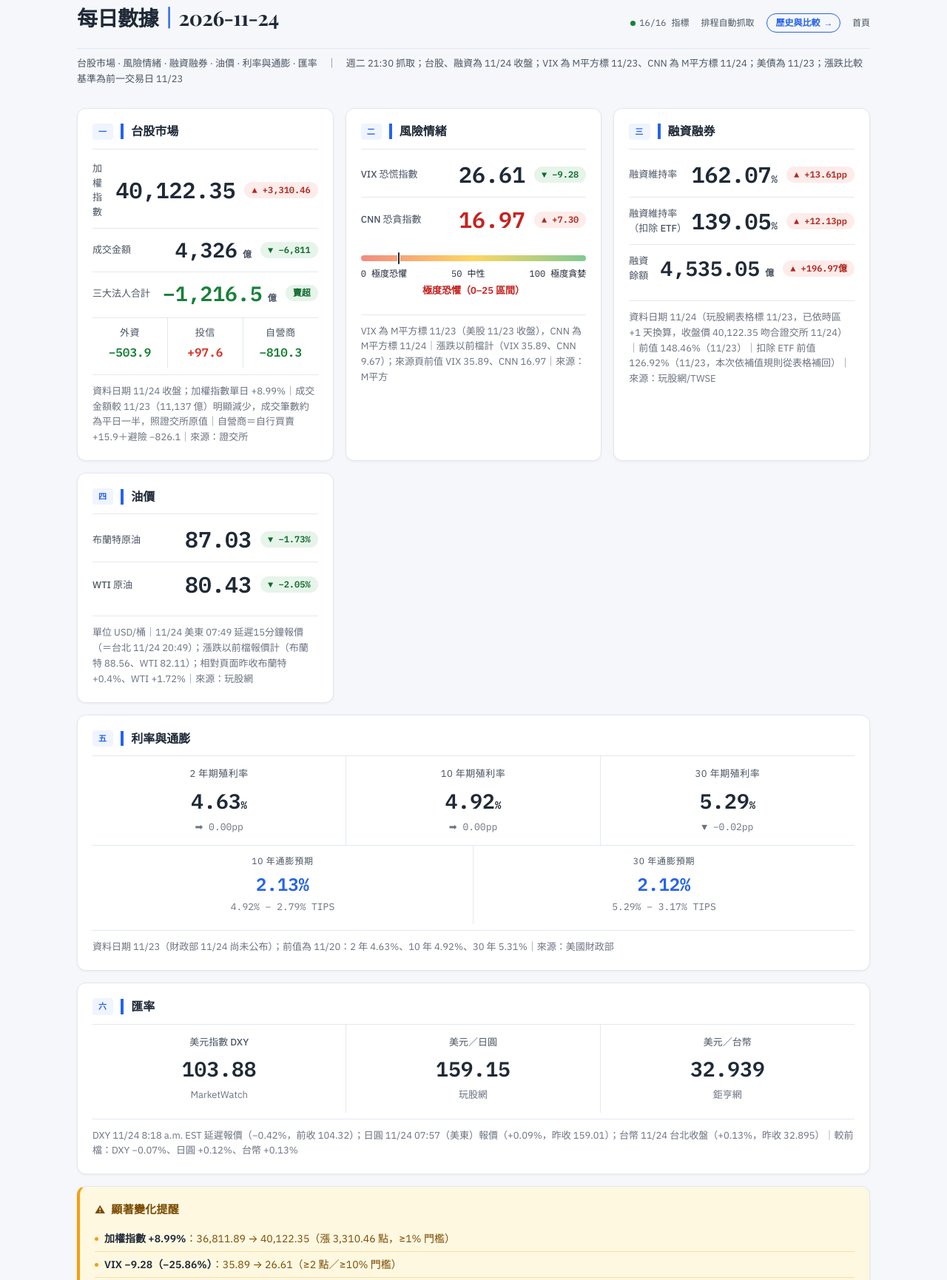
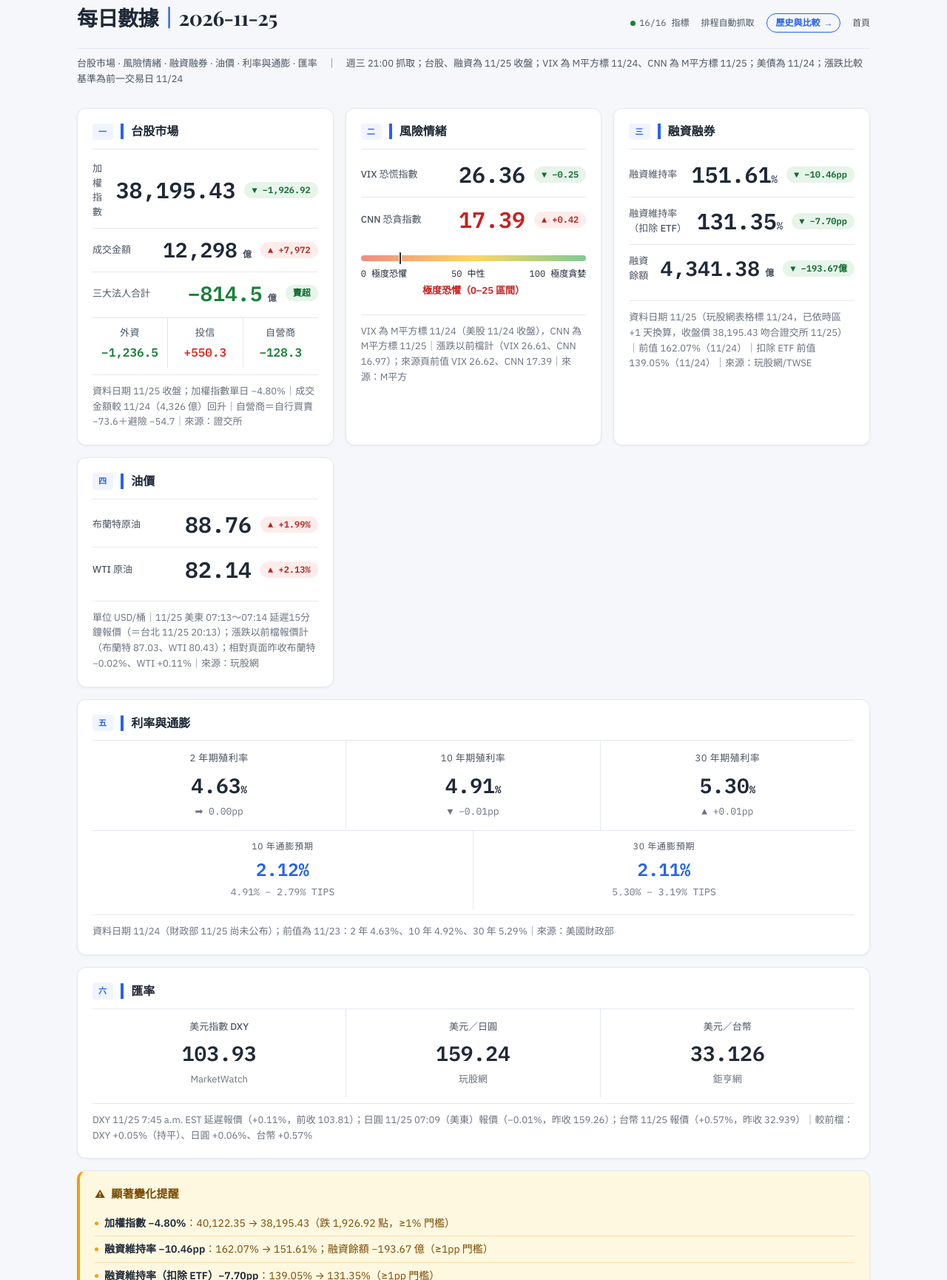
Before and after one commit to LiaoPeiTing/patty-daily-dashboard, a plain HTML site: page macro-dashboard.html in a window 1280 px wide. Shown: the part 29-1759 px from the top of the page at 74% size. Drawn offline with nearby package versions, Linux system fonts and the light colour scheme.

Commit message:
update: 2026-11-25 macro dashboard

```diff
--- a/data/history.csv
+++ b/data/history.csv
@@ -41,3 +41,4 @@
 2026-11-20,36033.29,9353,-509.4,-95.1,-73.5,-340.8,29.98,18.59,140.43,119.53,4352.27,91.65,82.52,4.76,5.04,5.4,2.16,2.16,103.59,158.7,32.936
 2026-11-23,36811.89,11137,-521,-289.5,-41.5,-190,35.89,9.67,148.46,126.92,4338.08,88.56,82.11,4.63,4.92,5.31,2.15,2.14,103.95,158.96,32.895
 2026-11-24,40122.35,4326,-1216.5,-503.9,97.6,-810.3,26.61,16.97,162.07,139.05,4535.05,87.03,80.43,4.63,4.92,5.29,2.13,2.12,103.88,159.15,32.939
+2026-11-25,38195.43,12298,-814.5,-1236.5,550.3,-128.3,26.36,17.39,151.61,131.35,4341.38,88.76,82.14,4.63,4.91,5.3,2.12,2.11,103.93,159.24,33.126
--- a/data/history.json
+++ b/data/history.json
@@ -42,5 +42,6 @@
 {"date": "2026-11-19", "taiex": 38426.89, "turnover": 9430, "inst_total": -432.3, "foreign": -243.1, "trust": 43.9, "dealer": -233, "vix": 24.56, "cnn": 24.58, "margin_ratio": 147.93, "margin_balance": 4843.68, "brent": 92.79, "wti": 83.08, "y2": 4.8, "y10": 5.07, "y30": 5.41, "be10": 2.19, "be30": 2.16, "dxy": 103.67, "usdjpy": 159.9, "usdtwd": 32.942, "margin_ratio_ex_etf": 128.31, "tw_date": "2026-11-19", "tw_date_src": "verified"},
 {"date": "2026-11-20", "taiex": 36033.29, "turnover": 9353, "inst_total": -509.4, "foreign": -95.1, "trust": -73.5, "dealer": -340.8, "vix": 29.98, "cnn": 18.59, "margin_ratio": 140.43, "margin_balance": 4352.27, "brent": 91.65, "wti": 82.52, "y2": 4.76, "y10": 5.04, "y30": 5.4, "be10": 2.16, "be30": 2.16, "dxy": 103.59, "usdjpy": 158.7, "usdtwd": 32.936, "margin_ratio_ex_etf": 119.53, "tw_date": "2026-11-20", "tw_date_src": "verified"},
 {"date": "2026-11-23", "taiex": 36811.89, "turnover": 11137, "inst_total": -521, "foreign": -289.5, "trust": -41.5, "dealer": -190, "vix": 35.89, "cnn": 9.67, "margin_ratio": 148.46, "margin_balance": 4338.08, "brent": 88.56, "wti": 82.11, "y2": 4.63, "y10": 4.92, "y30": 5.31, "be10": 2.15, "be30": 2.14, "dxy": 103.95, "usdjpy": 158.96, "usdtwd": 32.895, "margin_ratio_ex_etf": 126.92, "tw_date": "2026-11-23", "tw_date_src": "verified"},
-{"date": "2026-11-24", "taiex": 40122.35, "turnover": 4326, "inst_total": -1216.5, "foreign": -503.9, "trust": 97.6, "dealer": -810.3, "vix": 26.61, "cnn": 16.97, "margin_ratio": 162.07, "margin_balance": 4535.05, "brent": 87.03, "wti": 80.43, "y2": 4.63, "y10": 4.92, "y30": 5.29, "be10": 2.13, "be30": 2.12, "dxy": 103.88, "usdjpy": 159.15, "usdtwd": 32.939, "margin_ratio_ex_etf": 139.05, "tw_date": "2026-11-24", "tw_date_src": "verified"}
+{"date": "2026-11-24", "taiex": 40122.35, "turnover": 4326, "inst_total": -1216.5, "foreign": -503.9, "trust": 97.6, "dealer": -810.3, "vix": 26.61, "cnn": 16.97, "margin_ratio": 162.07, "margin_balance": 4535.05, "brent": 87.03, "wti": 80.43, "y2": 4.63, "y10": 4.92, "y30": 5.29, "be10": 2.13, "be30": 2.12, "dxy": 103.88, "usdjpy": 159.15, "usdtwd": 32.939, "margin_ratio_ex_etf": 139.05, "tw_date": "2026-11-24", "tw_date_src": "verified"},
+{"date":"2026-11-25","taiex":38195.43,"turnover":12298,"inst_total":-814.5,"foreign":-1236.5,"trust":550.3,"dealer":-128.3,"vix":26.36,"cnn":17.39,"margin_ratio":151.61,"margin_balance":4341.38,"brent":88.76,"wti":82.14,"y2":4.63,"y10":4.91,"y30":5.3,"be10":2.12,"be30":2.11,"dxy":103.93,"usdjpy":159.24,"usdtwd":33.126,"margin_ratio_ex_etf":131.35,"tw_date":"2026-11-25","tw_date_src":"verified"}
 ]
--- a/macro-dashboard.html
+++ b/macro-dashboard.html
@@ -528,7 +528,7 @@ body {
 
 <div class="dashboard">
   <div class="header">
-    <h1>每日數據<span>｜</span>2026-11-24</h1>
+    <h1>每日數據<span>｜</span>2026-11-25</h1>
     <div class="header-meta">
       <span><span class="status-dot"></span>16/16 指標</span>
       <span>排程自動抓取</span>
@@ -536,81 +536,81 @@ body {
       <a href="index.html" style="color:var(--text-sub);text-decoration:none">首頁</a>
     </div>
   </div>
-  <p class="subtitle">台股市場 · 風險情緒 · 融資融券 · 油價 · 利率與通膨 · 匯率　｜　週二 21:30 抓取；台股、融資為 11/24 收盤；VIX 為 M平方標 11/23、CNN 為 M平方標 11/24；美債為 11/23；漲跌比較基準為前一交易日 11/23</p>
+  <p class="subtitle">台股市場 · 風險情緒 · 融資融券 · 油價 · 利率與通膨 · 匯率　｜　週三 21:00 抓取；台股、融資為 11/25 收盤；VIX 為 M平方標 11/24、CNN 為 M平方標 11/25；美債為 11/24；漲跌比較基準為前一交易日 11/24</p>
 
   <div class="grid">
 
     <div class="card">
       <div class="card-header"><span class="section-tag">一</span><span class="card-title">台股市場</span></div>
       <div class="card-body">
-        <div class="indicator"><span class="ind-label">加權指數</span><span class="ind-value large">40,122.35</span><span class="ind-change up">▲ +3,310.46</span></div>
-        <div class="indicator"><span class="ind-label">成交金額</span><span class="ind-value">4,326<span style="font-size:12px;color:var(--text-sub)"> 億</span></span><span class="ind-change down">▼ −6,811</span></div>
-        <div class="indicator"><span class="ind-label">三大法人合計</span><span class="ind-value" style="color:var(--down)">−1,216.5<span style="font-size:12px;color:var(--text-sub)"> 億</span></span><span class="ind-change down">賣超</span></div>
+        <div class="indicator"><span class="ind-label">加權指數</span><span class="ind-value large">38,195.43</span><span class="ind-change down">▼ −1,926.92</span></div>
+        <div class="indicator"><span class="ind-label">成交金額</span><span class="ind-value">12,298<span style="font-size:12px;color:var(--text-sub)"> 億</span></span><span class="ind-change up">▲ +7,972</span></div>
+        <div class="indicator"><span class="ind-label">三大法人合計</span><span class="ind-value" style="color:var(--down)">−814.5<span style="font-size:12px;color:var(--text-sub)"> 億</span></span><span class="ind-change down">賣超</span></div>
       </div>
       <div class="inst-breakdown">
-        <div class="inst-item"><div class="inst-name">外資</div><div class="inst-val neg">−503.9</div></div>
-        <div class="inst-item"><div class="inst-name">投信</div><div class="inst-val pos">+97.6</div></div>
-        <div class="inst-item"><div class="inst-name">自營商</div><div class="inst-val neg">−810.3</div></div>
+        <div class="inst-item"><div class="inst-name">外資</div><div class="inst-val neg">−1,236.5</div></div>
+        <div class="inst-item"><div class="inst-name">投信</div><div class="inst-val pos">+550.3</div></div>
+        <div class="inst-item"><div class="inst-name">自營商</div><div class="inst-val neg">−128.3</div></div>
       </div>
-      <div class="margin-note">資料日期 11/24 收盤；加權指數單日 +8.99%｜成交金額較 11/23（11,137 億）明顯減少，成交筆數約為平日一半，照證交所原值｜自營商＝自行買賣 +15.9＋避險 −826.1｜來源：證交所</div>
+      <div class="margin-note">資料日期 11/25 收盤；加權指數單日 −4.80%｜成交金額較 11/24（4,326 億）回升｜自營商＝自行買賣 −73.6＋避險 −54.7｜來源：證交所</div>
     </div>
 
     <div class="card">
       <div class="card-header"><span class="section-tag">二</span><span class="card-title">風險情緒</span></div>
       <div class="card-body">
-        <div class="indicator"><span class="ind-label">VIX 恐慌指數</span><span class="ind-value large">26.61</span><span class="ind-change down">▼ −9.28</span></div>
-        <div class="indicator" style="border-top: 1px solid var(--border);"><span class="ind-label">CNN 恐貪指數</span><span class="ind-value large" style="color:var(--fear)">16.97</span><span class="ind-change up">▲ +7.30</span></div>
+        <div class="indicator"><span class="ind-label">VIX 恐慌指數</span><span class="ind-value large">26.36</span><span class="ind-change down">▼ −0.25</span></div>
+        <div class="indicator" style="border-top: 1px solid var(--border);"><span class="ind-label">CNN 恐貪指數</span><span class="ind-value large" style="color:var(--fear)">17.39</span><span class="ind-change up">▲ +0.42</span></div>
       </div>
       <div class="gauge-container">
-        <div class="gauge-bar"><div class="gauge-marker" style="left: 16.97%"></div></div>
+        <div class="gauge-bar"><div class="gauge-marker" style="left: 17.39%"></div></div>
         <div class="gauge-labels"><span>0 極度恐懼</span><span>50 中性</span><span>100 極度貪婪</span></div>
         <div class="gauge-zone" style="color:var(--fear)">極度恐懼（0–25 區間）</div>
       </div>
-      <div class="margin-note">VIX 為 M平方標 11/23（美股 11/23 收盤），CNN 為 M平方標 11/24｜漲跌以前檔計（VIX 35.89、CNN 9.67）；來源頁前值 VIX 35.89、CNN 16.97｜來源：M平方</div>
+      <div class="margin-note">VIX 為 M平方標 11/24（美股 11/24 收盤），CNN 為 M平方標 11/25｜漲跌以前檔計（VIX 26.61、CNN 16.97）；來源頁前值 VIX 26.62、CNN 17.39｜來源：M平方</div>
     </div>
 
     <div class="card">
       <div class="card-header"><span class="section-tag">三</span><span class="card-title">融資融券</span></div>
       <div class="card-body">
-        <div class="indicator"><span class="ind-label">融資維持率</span><span class="ind-value large">162.07<span style="font-size:14px">%</span></span><span class="ind-change up">▲ +13.61pp</span></div>
+        <div class="indicator"><span class="ind-label">融資維持率</span><span class="ind-value large">151.61<span style="font-size:14px">%</span></span><span class="ind-change down">▼ −10.46pp</span></div>
         <!-- 扣除 ETF 這一列：抓不到時，數值改顯示「抓不到」（不帶 %），漲跌膠囊改成 <span class="ind-change flat">—</span>；規則見 SOP 3-4 -->
-        <div class="indicator"><span class="ind-label">融資維持率（扣除 ETF）</span><span class="ind-value large">139.05<span style="font-size:14px">%</span></span><span class="ind-change up">▲ +12.13pp</span></div>
-        <div class="indicator"><span class="ind-label">融資餘額</span><span class="ind-value">4,535.05<span style="font-size:12px;color:var(--text-sub)"> 億</span></span><span class="ind-change up">▲ +196.97億</span></div>
+        <div class="indicator"><span class="ind-label">融資維持率（扣除 ETF）</span><span class="ind-value large">131.35<span style="font-size:14px">%</span></span><span class="ind-change down">▼ −7.70pp</span></div>
+        <div class="indicator"><span class="ind-label">融資餘額</span><span class="ind-value">4,341.38<span style="font-size:12px;color:var(--text-sub)"> 億</span></span><span class="ind-change down">▼ −193.67億</span></div>
       </div>
-      <div class="margin-note">資料日期 11/24（玩股網表格標 11/23，已依時區 +1 天換算，收盤價 40,122.35 吻合證交所 11/24）｜前值 148.46%（11/23）｜扣除 ETF 前值 126.92%（11/23，本次依補值規則從表格補回）｜來源：玩股網/TWSE</div>
+      <div class="margin-note">資料日期 11/25（玩股網表格標 11/24，已依時區 +1 天換算，收盤價 38,195.43 吻合證交所 11/25）｜前值 162.07%（11/24）｜扣除 ETF 前值 139.05%（11/24）｜來源：玩股網/TWSE</div>
     </div>
 
     <div class="card">
       <div class="card-header"><span class="section-tag">四</span><span class="card-title">油價</span></div>
       <div class="card-body">
-        <div class="indicator"><span class="ind-label">布蘭特原油</span><span class="ind-value large">87.03</span><span class="ind-change down">▼ −1.73%</span></div>
-        <div class="indicator"><span class="ind-label">WTI 原油</span><span class="ind-value large">80.43</span><span class="ind-change down">▼ −2.05%</span></div>
+        <div class="indicator"><span class="ind-label">布蘭特原油</span><span class="ind-value large">88.76</span><span class="ind-change up">▲ +1.99%</span></div>
+        <div class="indicator"><span class="ind-label">WTI 原油</span><span class="ind-value large">82.14</span><span class="ind-change up">▲ +2.13%</span></div>
       </div>
-      <div class="margin-note">單位 USD/桶｜11/24 美東 07:49 延遲15分鐘報價（＝台北 11/24 20:49）；漲跌以前檔報價計（布蘭特 88.56、WTI 82.11）；相對頁面昨收布蘭特 +0.4%、WTI +1.72%｜來源：玩股網</div>
+      <div class="margin-note">單位 USD/桶｜11/25 美東 07:13～07:14 延遲15分鐘報價（＝台北 11/25 20:13）；漲跌以前檔報價計（布蘭特 87.03、WTI 80.43）；相對頁面昨收布蘭特 −0.02%、WTI +0.11%｜來源：玩股網</div>
     </div>
 
     <div class="card full">
       <div class="card-header"><span class="section-tag">五</span><span class="card-title">利率與通膨</span></div>
       <div class="rate-row">
         <div class="rate-cell"><div class="rate-label">2 年期殖利率</div><div class="rate-value">4.63<span style="font-size:14px">%</span></div><div class="rate-sub">➡ 0.00pp</div></div>
-        <div class="rate-cell"><div class="rate-label">10 年期殖利率</div><div class="rate-value">4.92<span style="font-size:14px">%</span></div><div class="rate-sub">➡ 0.00pp</div></div>
-        <div class="rate-cell"><div class="rate-label">30 年期殖利率</div><div class="rate-value">5.29<span style="font-size:14px">%</span></div><div class="rate-sub">▼ −0.02pp</div></div>
+        <div class="rate-cell"><div class="rate-label">10 年期殖利率</div><div class="rate-value">4.91<span style="font-size:14px">%</span></div><div class="rate-sub">▼ −0.01pp</div></div>
+        <div class="rate-cell"><div class="rate-label">30 年期殖利率</div><div class="rate-value">5.30<span style="font-size:14px">%</span></div><div class="rate-sub">▲ +0.01pp</div></div>
       </div>
       <div class="inflation-row">
-        <div class="inflation-cell"><div class="inflation-label">10 年通膨預期</div><div class="inflation-value">2.13%</div><div class="inflation-formula">4.92% − 2.79% TIPS</div></div>
-        <div class="inflation-cell"><div class="inflation-label">30 年通膨預期</div><div class="inflation-value">2.12%</div><div class="inflation-formula">5.29% − 3.17% TIPS</div></div>
+        <div class="inflation-cell"><div class="inflation-label">10 年通膨預期</div><div class="inflation-value">2.12%</div><div class="inflation-formula">4.91% − 2.79% TIPS</div></div>
+        <div class="inflation-cell"><div class="inflation-label">30 年通膨預期</div><div class="inflation-value">2.11%</div><div class="inflation-formula">5.30% − 3.19% TIPS</div></div>
       </div>
-      <div class="margin-note">資料日期 11/23（財政部 11/24 尚未公布）；前值為 11/20：2 年 4.63%、10 年 4.92%、30 年 5.31%｜來源：美國財政部</div>
+      <div class="margin-note">資料日期 11/24（財政部 11/25 尚未公布）；前值為 11/23：2 年 4.63%、10 年 4.92%、30 年 5.29%｜來源：美國財政部</div>
     </div>
 
     <div class="card full">
       <div class="card-header"><span class="section-tag">六</span><span class="card-title">匯率</span></div>
       <div class="fx-row">
-        <div class="fx-cell"><div class="fx-label">美元指數 DXY</div><div class="fx-value">103.88</div><div class="fx-source">MarketWatch</div></div>
-        <div class="fx-cell"><div class="fx-label">美元／日圓</div><div class="fx-value">159.15</div><div class="fx-source">玩股網</div></div>
-        <div class="fx-cell"><div class="fx-label">美元／台幣</div><div class="fx-value">32.939</div><div class="fx-source">鉅亨網</div></div>
+        <div class="fx-cell"><div class="fx-label">美元指數 DXY</div><div class="fx-value">103.93</div><div class="fx-source">MarketWatch</div></div>
+        <div class="fx-cell"><div class="fx-label">美元／日圓</div><div class="fx-value">159.24</div><div class="fx-source">玩股網</div></div>
+        <div class="fx-cell"><div class="fx-label">美元／台幣</div><div class="fx-value">33.126</div><div class="fx-source">鉅亨網</div></div>
       </div>
-      <div class="margin-note">DXY 11/24 8:18 a.m. EST 延遲報價（−0.42%，前收 104.32）；日圓 11/24 07:57（美東）報價（+0.09%，昨收 159.01）；台幣 11/24 台北收盤（+0.13%，昨收 32.895）｜較前檔：DXY −0.07%、日圓 +0.12%、台幣 +0.13%</div>
+      <div class="margin-note">DXY 11/25 7:45 a.m. EST 延遲報價（+0.11%，前收 103.81）；日圓 11/25 07:09（美東）報價（−0.01%，昨收 159.26）；台幣 11/25 報價（+0.57%，昨收 32.939）｜較前檔：DXY +0.05%（持平）、日圓 +0.06%、台幣 +0.57%</div>
     </div>
 
   </div>
@@ -618,12 +618,11 @@ body {
   <div class="alert-section">
     <div class="alert-header"><span class="alert-icon">⚠</span><span class="alert-title">顯著變化提醒</span></div>
     <div class="alert-body">
-      <div class="alert-item"><span class="alert-bullet"></span><span><strong style="color:var(--text-main)">加權指數 +8.99%</strong>：36,811.89 → 40,122.35（漲 3,310.46 點，≥1% 門檻）</span></div>
-      <div class="alert-item"><span class="alert-bullet"></span><span><strong style="color:var(--text-main)">VIX −9.28（−25.86%）</strong>：35.89 → 26.61（≥2 點／≥10% 門檻）</span></div>
-      <div class="alert-item"><span class="alert-bullet"></span><span><strong style="color:var(--text-main)">融資維持率 +13.61pp</strong>：148.46% → 162.07%；融資餘額 +196.97 億（≥1pp 門檻）</span></div>
-      <div class="alert-item"><span class="alert-bullet"></span><span><strong style="color:var(--text-main)">融資維持率（扣除 ETF）+12.13pp</strong>：126.92% → 139.05%（≥1pp 門檻）</span></div>
-      <div class="alert-item"><span class="alert-bullet"></span><span><strong style="color:var(--text-main)">WTI 原油 −2.05%</strong>：82.11 → 80.43（≥2% 門檻；相對頁面昨收則為 +1.72%）</span></div>
-      <div class="alert-item"><span class="alert-bullet"></span><span><strong style="color:var(--text-main)">未達門檻</strong>：CNN 9.67 → 16.97（仍在極度恐懼區，未跨區間）、布蘭特 −1.73%、殖利率變化皆 &lt;0.05pp、DXY −0.07%</span></div>
+      <div class="alert-item"><span class="alert-bullet"></span><span><strong style="color:var(--text-main)">加權指數 −4.80%</strong>：40,122.35 → 38,195.43（跌 1,926.92 點，≥1% 門檻）</span></div>
+      <div class="alert-item"><span class="alert-bullet"></span><span><strong style="color:var(--text-main)">融資維持率 −10.46pp</strong>：162.07% → 151.61%；融資餘額 −193.67 億（≥1pp 門檻）</span></div>
+      <div class="alert-item"><span class="alert-bullet"></span><span><strong style="color:var(--text-main)">融資維持率（扣除 ETF）−7.70pp</strong>：139.05% → 131.35%（≥1pp 門檻）</span></div>
+      <div class="alert-item"><span class="alert-bullet"></span><span><strong style="color:var(--text-main)">WTI 原油 +2.13%</strong>：80.43 → 82.14（≥2% 門檻；相對頁面昨收則為 +0.11%）</span></div>
+      <div class="alert-item"><span class="alert-bullet"></span><span><strong style="color:var(--text-main)">未達門檻</strong>：布蘭特 +1.99%、VIX −0.25、CNN 16.97 → 17.39（仍在極度恐懼區，未跨區間）、殖利率變化皆 &lt;0.05pp、DXY +0.05%</span></div>
     </div>
   </div>
 
```
